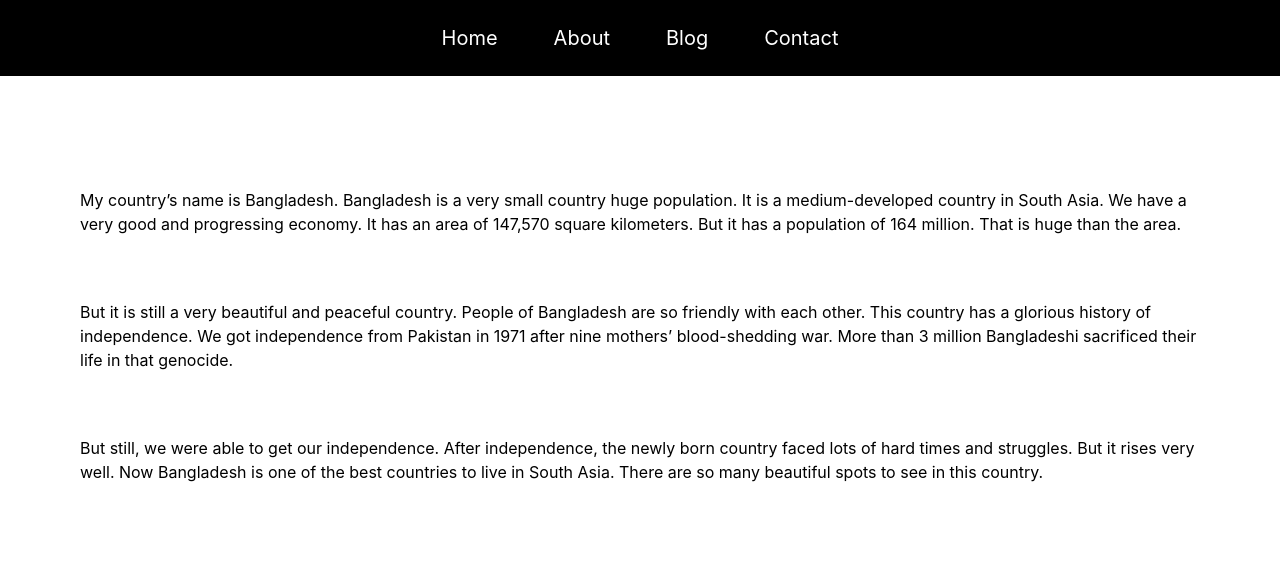
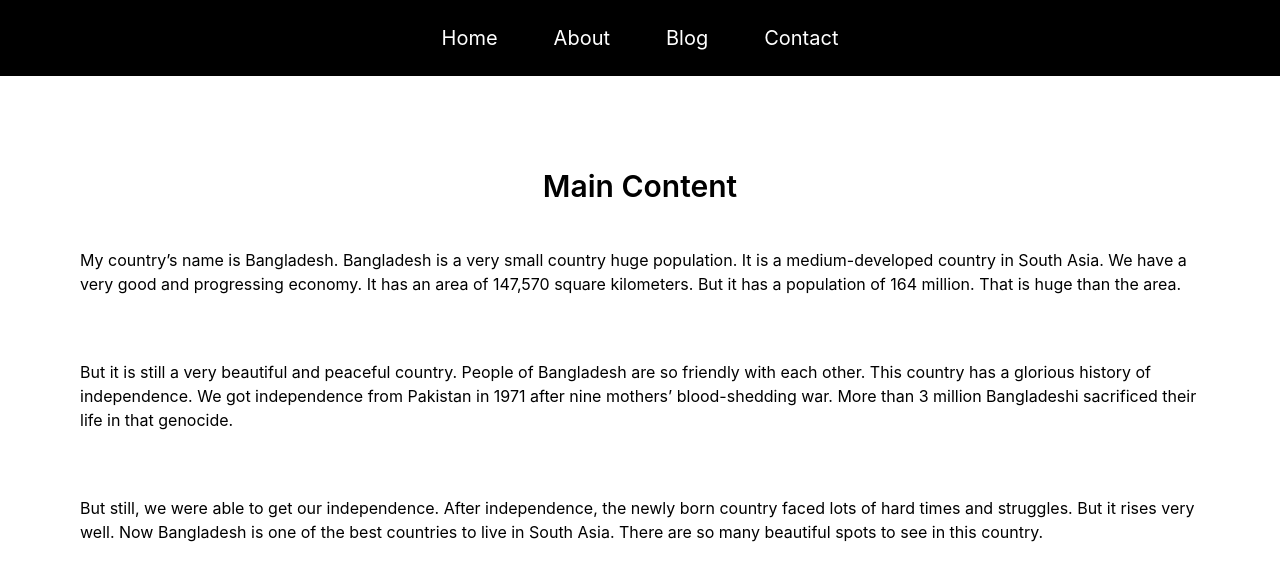
Before and after one commit to Flocky05/ReactNavbar, a React (Vite) app: page / in a window 1280 px wide. Shown: the top 580 px of the page. Built offline with nearby package versions, Linux system fonts and the light colour scheme.

Commit message:
update home page

```diff
--- a/src/components/Home/Home.jsx
+++ b/src/components/Home/Home.jsx
@@ -3,6 +3,7 @@
 const Home = () => {
     return (
         <div className="m-20">
+            <h3 className="text-3xl text-center p-3 font-semibold">Main Content</h3>
             <p className="py-8">My country’s name is Bangladesh. Bangladesh is a very small country huge population. It is a medium-developed country in South Asia. We have a very good and progressing economy. It has an area of 147,570 square kilometers. But it has a population of 164 million. That is huge than the area.</p>
             <p className="py-8">But it is still a very beautiful and peaceful country. People of Bangladesh are so friendly with each other. This country has a glorious history of independence. We got independence from Pakistan in 1971 after nine mothers’ blood-shedding war. More than 3 million Bangladeshi sacrificed their life in that genocide.</p>
             <p className="py-8">But still, we were able to get our independence. After independence, the newly born country faced lots of hard times and struggles. But it rises very well. Now Bangladesh is one of the best countries to live in South Asia. There are so many beautiful spots to see in this country. </p>
```
